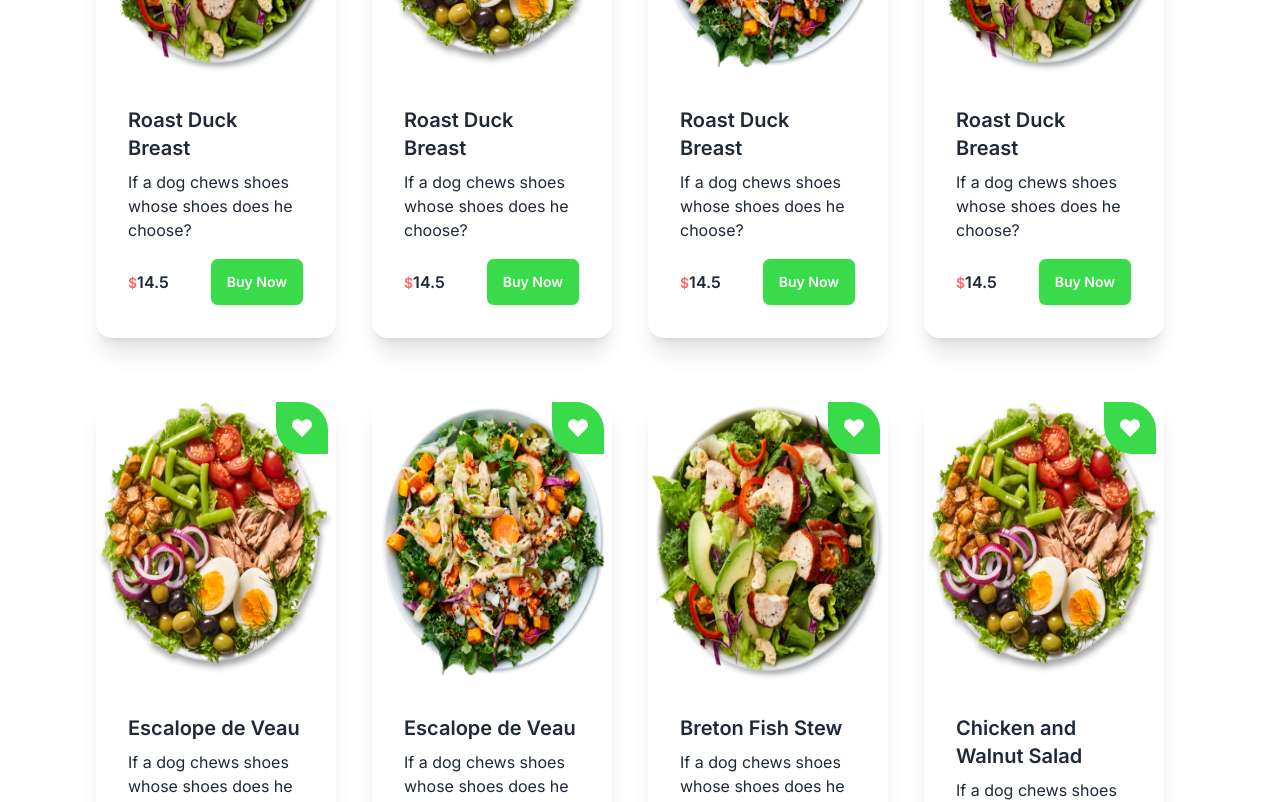
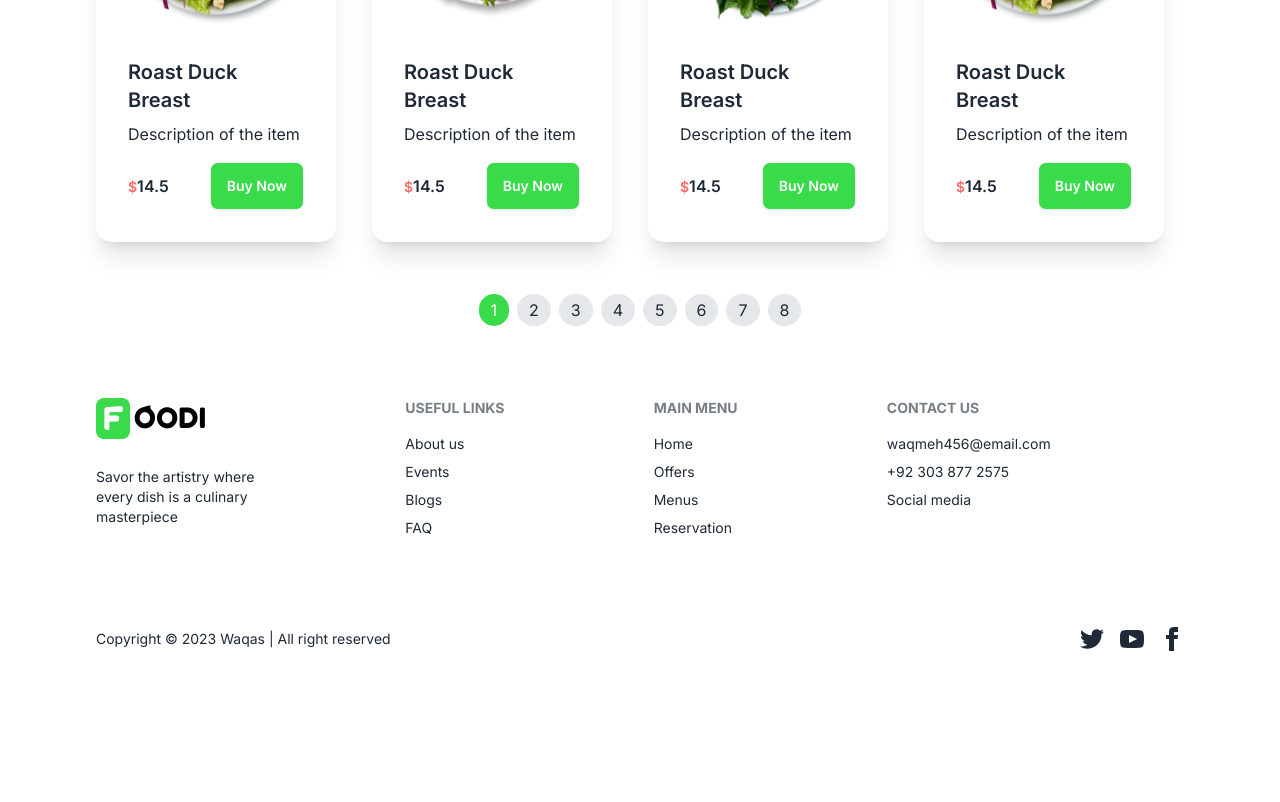
Before and after one commit to Waqasmehmood201138/Tasty-Bites-React, a React (Vite) app in the folder client/: page /menu in a window 1280 px wide. Shown: the part 1500-2302 px from the top of the page. After the commit the page ends 2191 px from the top, so only its background shows below. Built offline with nearby package versions, Linux system fonts and the light colour scheme.

Commit message:
pagination completed

```diff
--- a/client/src/Pages/shop/Menu.jsx
+++ b/client/src/Pages/shop/Menu.jsx
@@ -7,6 +7,8 @@
   const [filteredItems, setFilteredItems] = useState([]);
   const [selectedCategory, setSelectedCategory] = useState("all");
   const [sortOption, setSortOption] = useState("default");
+  const [currentPage, setCurrentPage] = useState(1);
+  const [itemsPerPage] = useState(8);
 
 
   useEffect(() => {
@@ -25,6 +27,7 @@
     fetchData();
   }, []);
 
+  // Filtering Data based on category
   const filterItems = (category) => {
     const filtered =
       category === "all"
@@ -34,14 +37,20 @@
     setFilteredItems(filtered);
     setSelectedCategory(category);
 
+    setCurrentPage(1);
+
   };
 
+  // show all data function
   const showAll = () => {
     setFilteredItems(menu);
     setSelectedCategory("all");
 
+    setCurrentPage(1);
+
   };
 
+  // sorting Based on A-Z, Z-A, Low-High pricing
   const handleSortChange = (option) => {
     setSortOption(option);
 
@@ -68,8 +77,15 @@
 
     setFilteredItems(sortedItems);
 
+    setCurrentPage(1);
+
   };
 
+  // Pagination logic
+  const indexOfLastItem = currentPage * itemsPerPage;
+  const indexOfFirstItem = indexOfLastItem - itemsPerPage;
+  const currentItems = filteredItems.slice(indexOfFirstItem, indexOfLastItem);
+  const paginate = (pageNumber) => setCurrentPage(pageNumber);
 
 
 
@@ -99,7 +115,7 @@
       <div className="max-w-screen-2xl container mx-auto xl:px-24 px-4">
         <div className="flex flex-col md:flex-row flex-wrap md:justify-between items-center space-y-3 mb-8">
 
-           {/* all category buttons */}
+          {/* all category buttons */}
           <div className="flex flex-row justify-start md:items-center md:gap-8 gap-4  flex-wrap">
             <button
               onClick={showAll}
@@ -139,7 +155,7 @@
             </button>
           </div>
 
-            {/* filter options */}
+          {/* filter options */}
           <div className="flex justify-end mb-4 rounded-sm">
             <div className="bg-black p-2 ">
               <FaFilter className="text-white h-4 w-4" />
@@ -161,12 +177,26 @@
 
         {/* product card */}
         <div className="grid md:grid-cols-4 sm:grid-cols-2 grid-cols-1 gap-4 ">
-          {filteredItems.map((item) => (
+          {currentItems.map((item) => (
             <Card key={item._id} item={item} />
           ))}
         </div>
       </div>
 
+      {/* pagination section */}
+      <div className="flex justify-center my-8">
+        {
+          Array.from({ length: Math.ceil(filteredItems.length / itemsPerPage) }).map((_, index) => (
+            <button
+              key={index + 1}
+              onClick={() => paginate(index + 1)}
+              className={`mx-1 px-3 py-1 rounded-full ${currentPage === index + 1 ? "bg-green text-white" : "bg-gray-200"}`}
+            >
+              {index + 1}
+            </button>
+          ))
+        }
+      </div>
 
     </div>
   );
--- a/client/src/components/Card.jsx
+++ b/client/src/components/Card.jsx
@@ -30,7 +30,7 @@
                 </Link>
                 <div className="card-body">
                    <Link to={`/menu/${item._id}`}><h2 className="card-title">{item.name}</h2></Link>
-                    <p>If a dog chews shoes whose shoes does he choose?</p>
+                    <p>Description of the item</p>
                     <div className="card-actions justify-between items-center mt-2">
                         <h5 className='font-semibold'><span className='text-sm text-red'>$</span>{item.price}</h5>
                         <button className="btn bg-green text-white">Buy Now</button>
```
